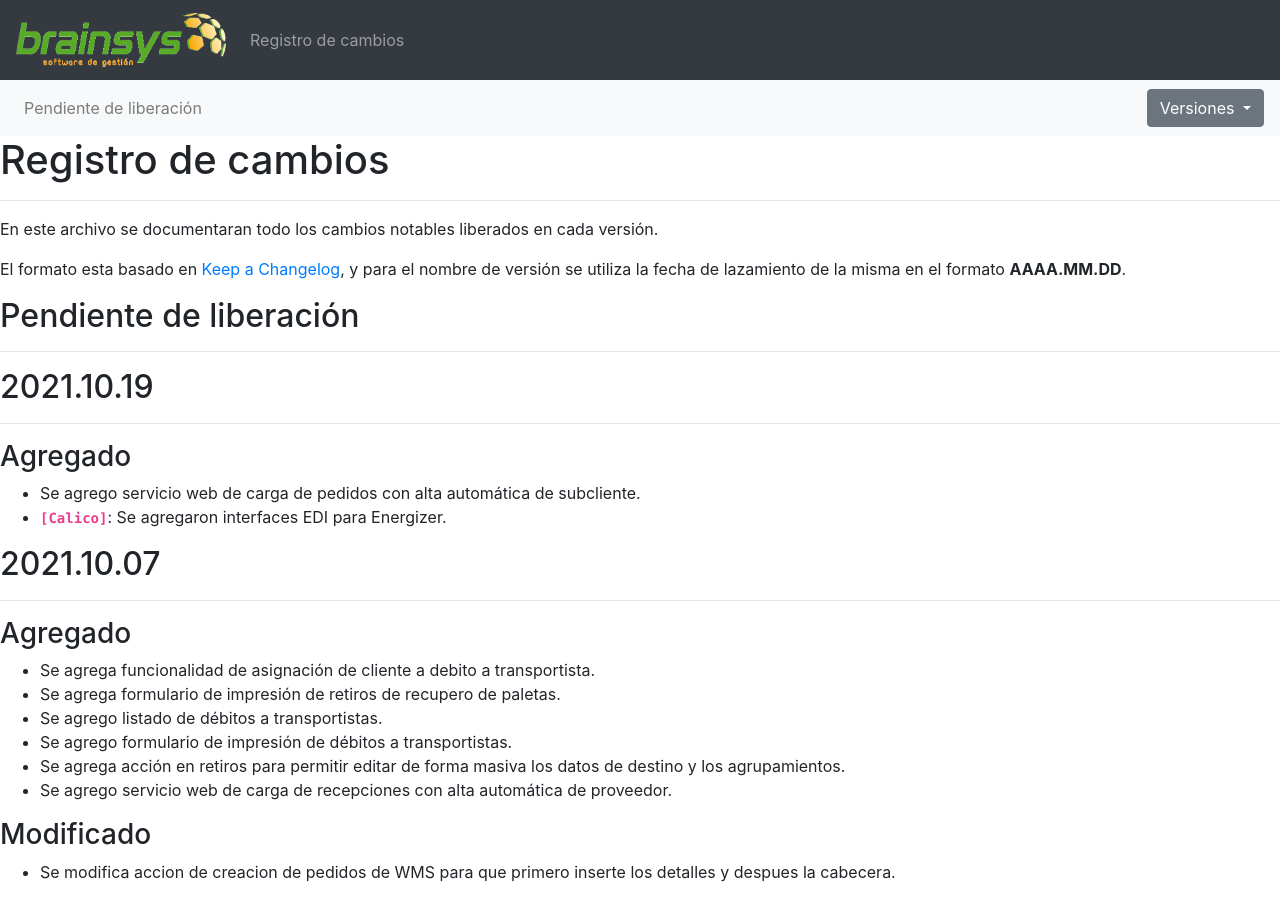
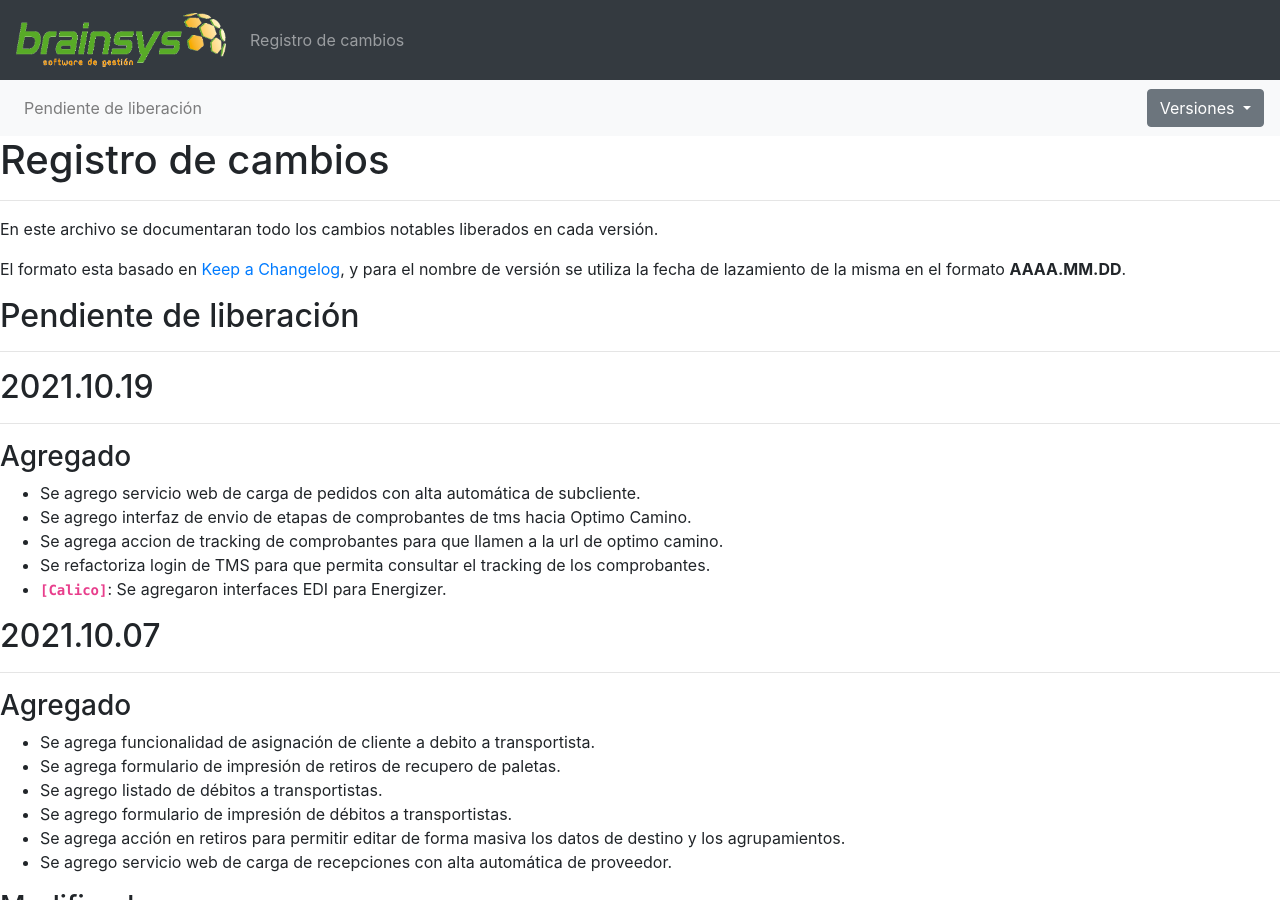
Before and after one commit to brainsys-arsaad/versionado, a Jekyll site: the page built from registro-cambios.markdown, in a window 1280 px wide and 900 px high. Built offline with Jekyll 4.4.1, drawn with Linux system fonts in a browser that asks for light colours.

Commit message:
Update registro-cambios.markdown

```diff
--- a/registro-cambios.markdown
+++ b/registro-cambios.markdown
@@ -59,6 +59,9 @@ El formato esta basado en [Keep a Changelog](https://keepachangelog.com/es-ES/1.
 
 ### Agregado
 - Se agrego servicio web de carga de pedidos con alta automática de subcliente.
+- Se agrego interfaz de envio de etapas de comprobantes de tms hacia Optimo Camino.
+- Se agrega accion de tracking de comprobantes para que llamen a la url de optimo camino.
+- Se refactoriza login de TMS para que permita consultar el tracking de los comprobantes.
 - **`[Calico]`**: Se agregaron interfaces EDI para Energizer.
 
 ## 2021.10.07
```
